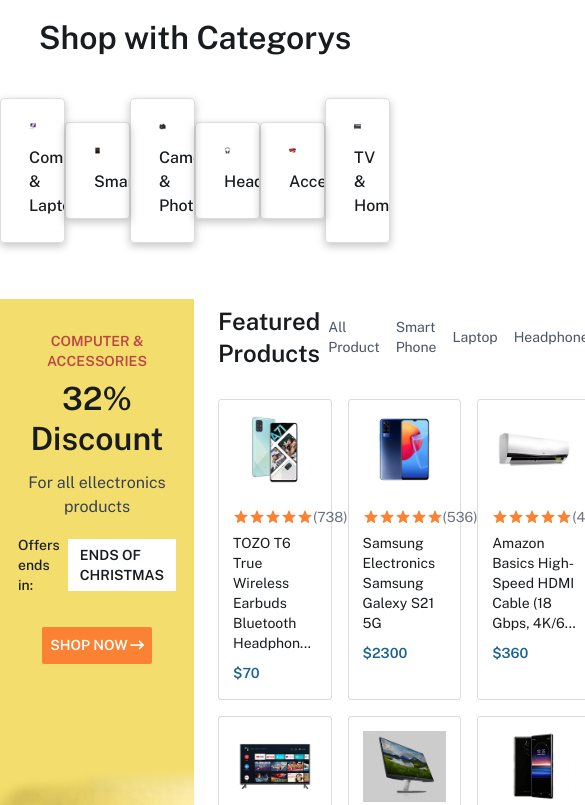
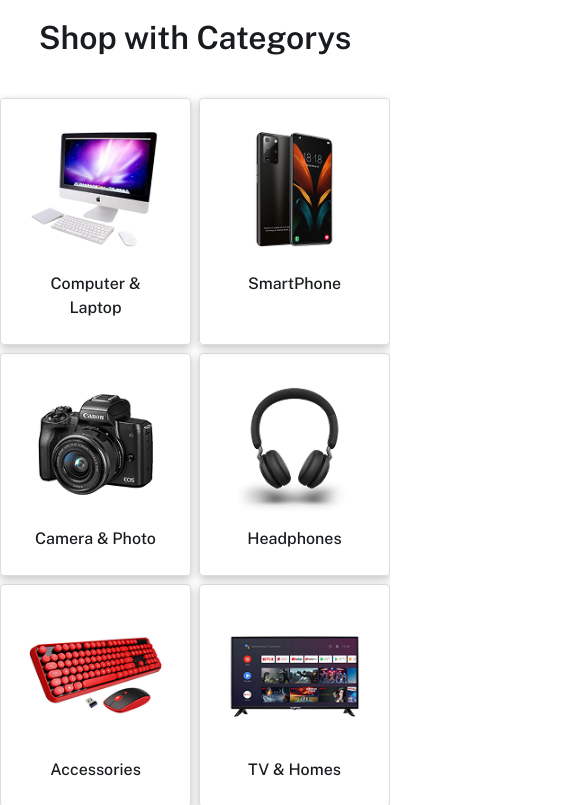
Before and after one commit to proshanto7/Clicon, a React (Vite) app: page / in a window 390 px wide. Shown: the part 1559-2364 px from the top of the page, 585 px wide, since content can reach past the window. Built offline with nearby package versions, Linux system fonts and the light colour scheme.

Commit message:
category part all device responsive done

```diff
--- a/src/App.jsx
+++ b/src/App.jsx
@@ -15,11 +15,11 @@
       <Hero />
       <Features />
       <Category/>
-      <FeaturedProducts/>
+      {/* <FeaturedProducts/>
       <Banner/>
       <SalesProduct/>
       <NewsLetter/>
-      <Footer/>
+      <Footer/> */}
     </main>
   );
 }
--- a/src/component/category/Category.jsx
+++ b/src/component/category/Category.jsx
@@ -48,7 +48,7 @@
           Shop with Categorys
         </h2>
 
-        <div className="flex justify-between items-center mt-10">
+        <div className="grid grid-cols-2 md:grid-cols-3 lg:grid-cols-6 gap-2 items-center mt-10">
           {categoryList.map((item) => (
             <CategoryItem item={item} key={item.id} />
           ))}
--- a/src/component/category/CategoryItem.jsx
+++ b/src/component/category/CategoryItem.jsx
@@ -4,7 +4,7 @@
   let { categoryImg, categoryName } = item;
 
   return (
-    <div className="overflow-hidden group py-6 px-7 border border-lightGray/20 rounded-sm cursor-pointer text-center shadow-category">
+    <div className="h-full overflow-hidden flex items-center flex-col group py-6 px-7 border border-lightGray/20 rounded-sm cursor-pointer text-center shadow-category">
       <Image
         imgUrl={categoryImg}
         alt="laptop img"
```
